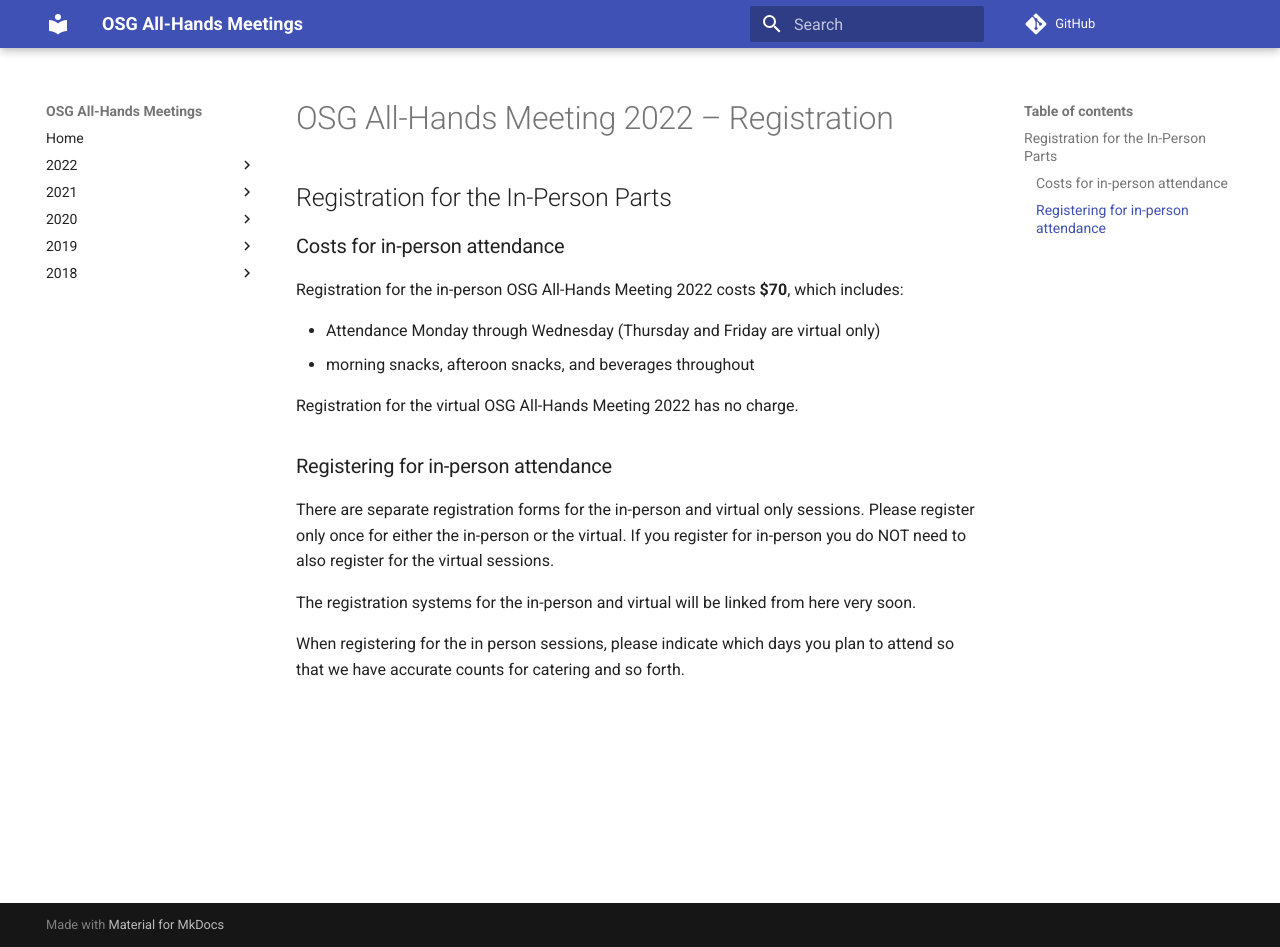
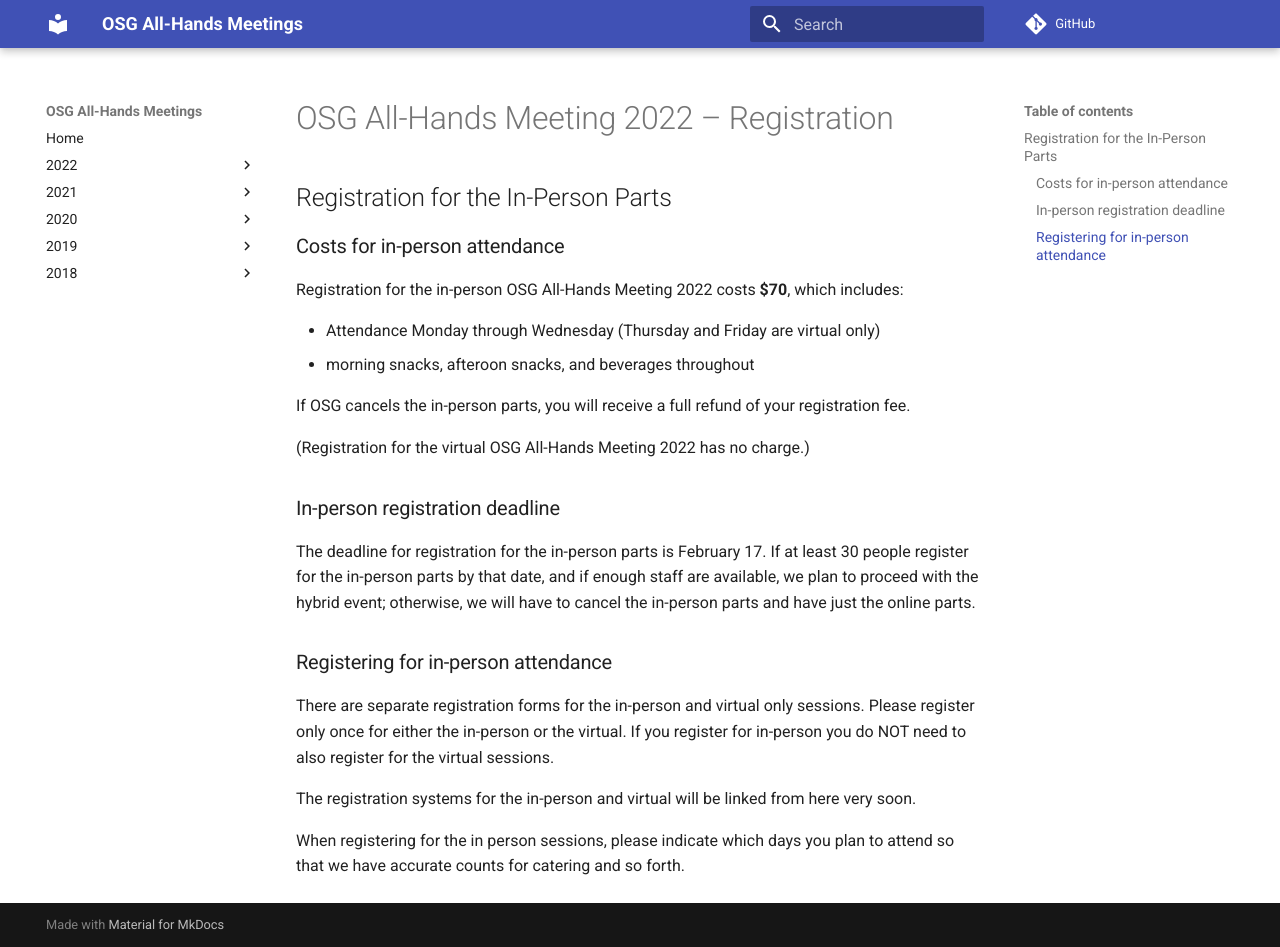
Before and after one commit to osg-htc/all-hands, an MkDocs documentation site: the page built from docs/2022/registration.md, in a window 1280 px wide and 947 px high. Built offline with MkDocs 1.6.1 and Material for MkDocs 9.7.7, drawn with Linux system fonts in a browser that asks for light colours; comment, search, counter and statistics services are not loaded.

Commit message:
Update registration.md
Page refinements - additions about registration deadline and registration refund

```diff
--- a/docs/2022/registration.md
+++ b/docs/2022/registration.md
@@ -9,7 +9,13 @@ Registration for the in-person OSG All-Hands Meeting 2022 costs **$70**, which i
 * Attendance Monday through Wednesday (Thursday and Friday are virtual only)
 * morning snacks, afteroon snacks, and beverages throughout
 
-Registration for the virtual OSG All-Hands Meeting 2022 has no charge.
+If OSG cancels the in-person parts, you will receive a full refund of your registration fee.
+
+(Registration for the virtual OSG All-Hands Meeting 2022 has no charge.)
+
+### In-person registration deadline
+
+The deadline for registration for the in-person parts is February 17. If at least 30 people register for the in-person parts by that date, and if enough staff are available, we plan to proceed with the hybrid event; otherwise, we will have to cancel the in-person parts and have just the online parts.
 
 
 ### Registering for in-person attendance
```
